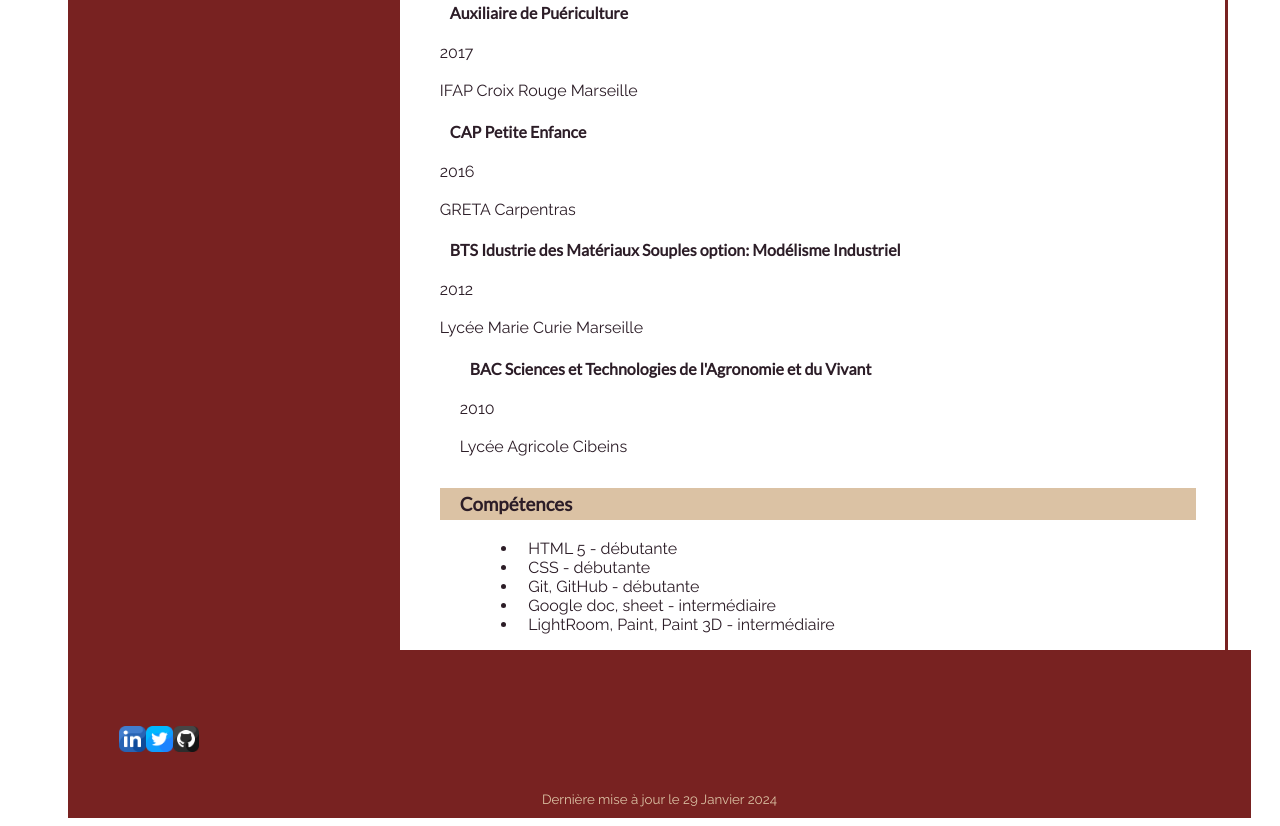
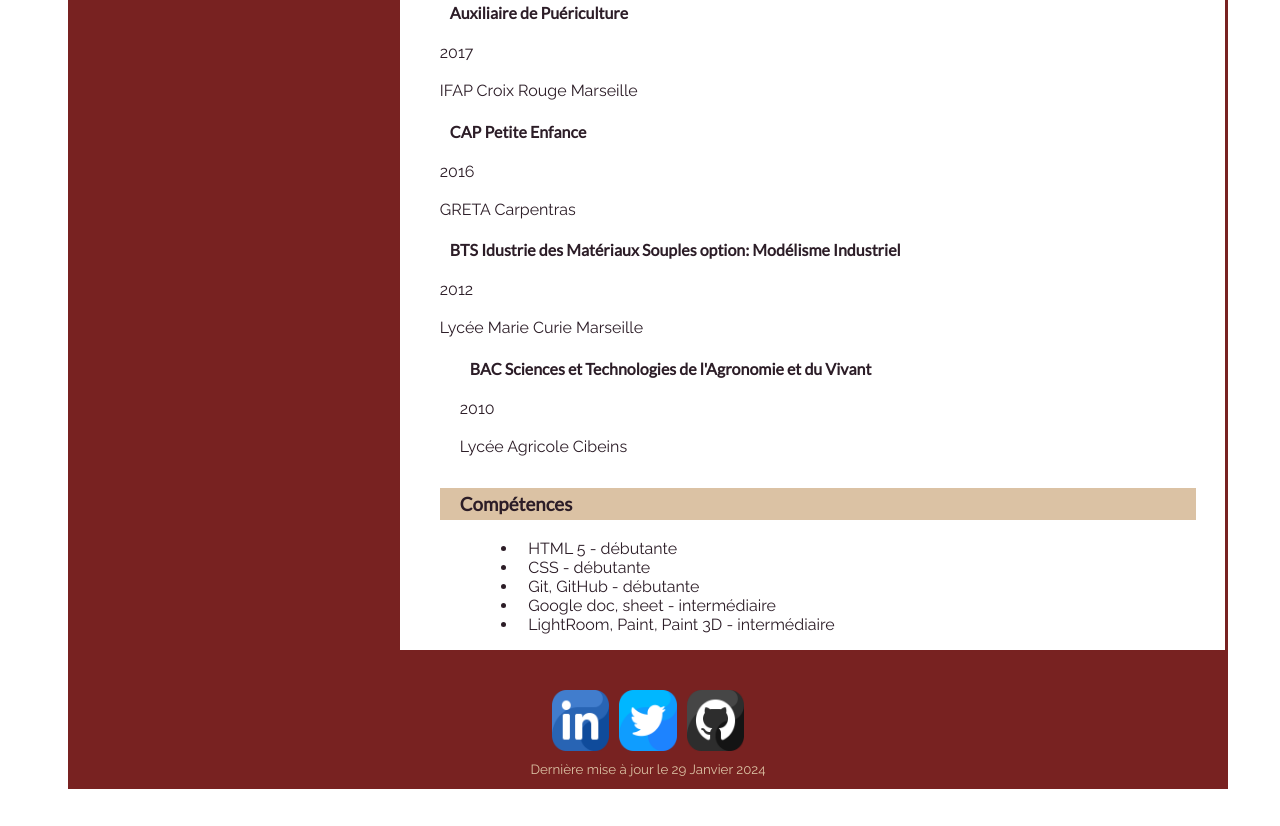
Before and after one commit to LeaCav/cv-lea-cavalli, a plain HTML site: page cv-lea-cavalli.html in a window 1280 px wide. Shown: the part 1009-1835 px from the top of the page. After the commit the page ends 1806 px from the top, so only its background shows below. Drawn offline with Linux system fonts and the light colour scheme; files whose address does not match are found by name.

Commit message:
reste modif address

```diff
--- a/cv-lea-cavalli.html
+++ b/cv-lea-cavalli.html
@@ -153,13 +153,20 @@
         </main>
 
         <footer>
-            <div class="link">
-                <figure class="favicon">
+            <figure class="favicon">
+                <div class="icon">
                     <a href="https://www.linkedin.com/in/l%C3%A9a-cavalli-a10b062b0/" ><img src="./image/linkedin.png" alt="linkedin"></a>
+                </div>
+
+                <div class="icon">
                     <a href="https://twitter.com/"><img src="./image/twitter.png" alt="twiter"></a>
+                </div>
+
+                <div class="icon">
                     <a href="https://github.com/LeaCav"><img src=".//image/github.png" alt="GitHub"></a>
-                </figure>
-            </div>
+                </div>
+            </figure>
+
 
             <div class="update">
                 Dernière mise à jour le 29 Janvier 2024
--- a/style-cv.css
+++ b/style-cv.css
@@ -14,12 +14,12 @@
 html{
     margin:auto;
     width: 1160px;
-    box-sizing: border-box;
     font-family: 'raleway';
     font-size: medium;
 }
 
     .cv{
+        width: 1160px;
         margin:0;
         display: flex;
         flex-wrap: wrap;
@@ -32,11 +32,12 @@ html{
             margin: 0;
             padding: 0;
             display: flex;
-            flex-direction: column;
+            /*flex-direction: row;*/
             flex-wrap: wrap;
         }
 
             .leacav{
+                width: 1160px;
                 background-color: #782221;
                 color: #dbc2a4;
                 display: flex;
@@ -90,6 +91,7 @@ html{
             color: #dbc2a4;
 
         }
+
 
             .map{
                 padding-left: 15px;
@@ -182,30 +184,31 @@ html{
 
         footer{
             width: 1160px;
-            height: auto;
             margin: 0;
-            padding: 1%;
+            padding-bottom: 1%;
             background-color: #782221;
             color: #dbc2a4;
             display: flex;
             flex-flow: column wrap;
-            place-items: center;
+            justify-content: space-around;
+            align-content: space-around;
+            align-items: center;
+
         }
 
-            .link{
-                width: 1160px;
-                height: auto;
-                margin: 0;
-            }
 
                 .favicon{
-                    width: 5rem;
-                    height: 5rem;
+                    height:auto;
                     display: flex;
                     flex-direction: row;
                     place-items: center;
                     vertical-align: middle;
+                    gap: 10px;
 
+                }
+
+                .icon{
+                    display: flex;
                 }
 
                     img{
```
